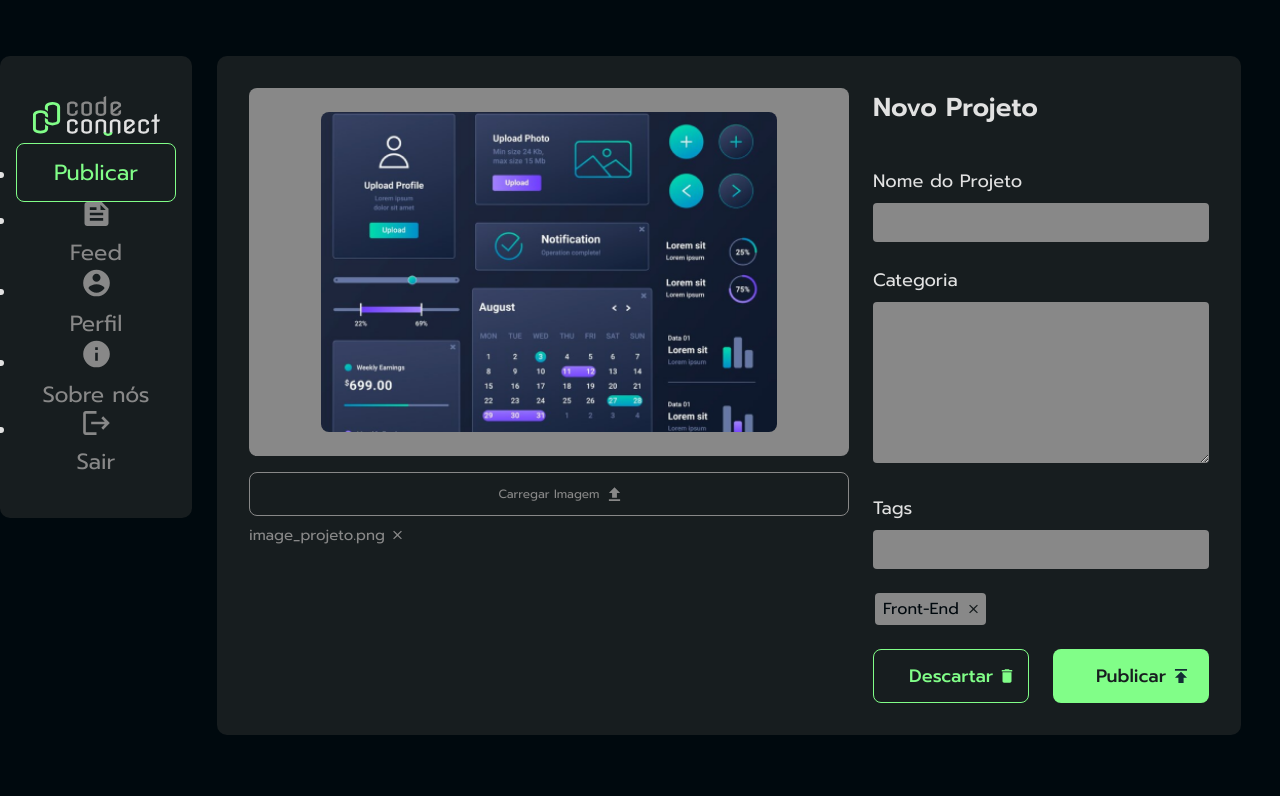
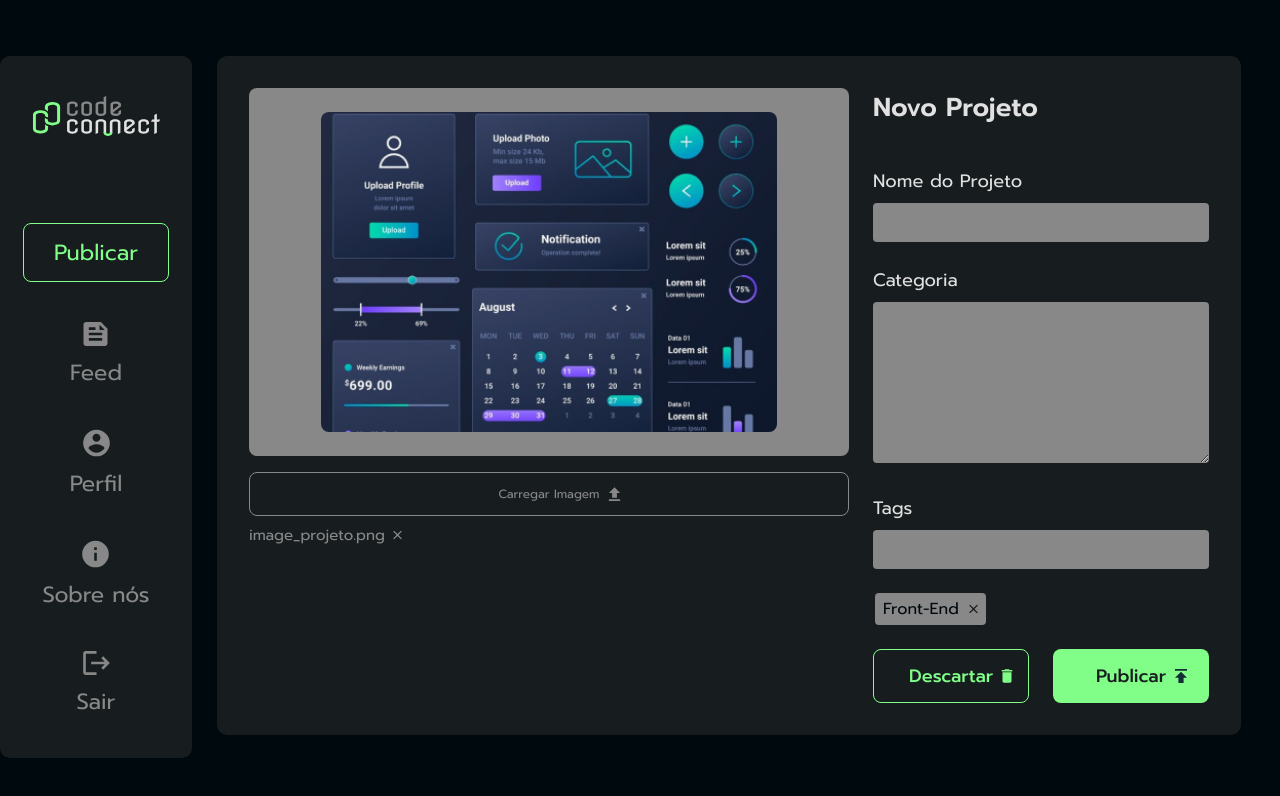
Before and after one commit to thalles-j/code-connect, a plain HTML site: page index.html in a window 1280 px wide. Drawn offline with Linux system fonts and the light colour scheme.

Commit message:
css login

```diff
--- a/src/style/style.css
+++ b/src/style/style.css
@@ -57,13 +57,10 @@ aside{
     width: 15%;
 
 }
-<<<<<<< HEAD
-=======
 nav li{
     display: flex;
 }
 
->>>>>>> 5828c67b43df10cd8b096b2413678df16bcd6b46
 .list-links{
     display: flex;
     flex-direction: column;
@@ -261,8 +258,6 @@ textarea{
     transform: translateY(-50%);
     margin-left: 8px;
 }
-<<<<<<< HEAD
-=======
 
 .container-desc{
     width: 442px;
@@ -330,4 +325,3 @@ textarea{
     color: rgb(186, 0, 0);
     outline: none;
 }
->>>>>>> 5828c67b43df10cd8b096b2413678df16bcd6b46
```
